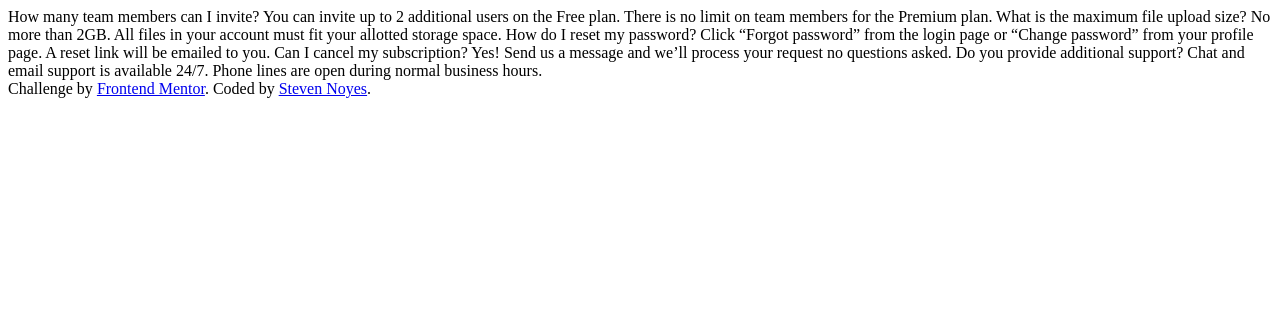
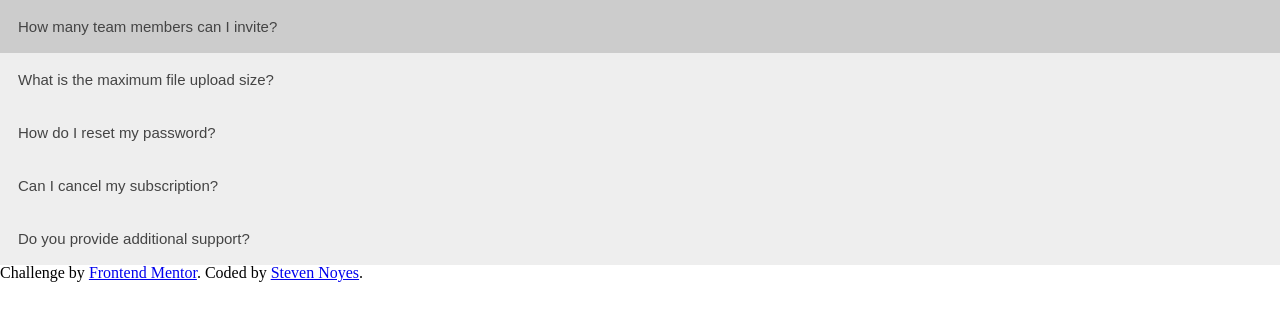
Before and after one commit to SteveNoyes/faqAccordionCard, a plain HTML site: page index.html in a window 1280 px wide. Drawn offline with Linux system fonts and the light colour scheme.

Commit message:
accordion basics

```diff
--- a/build/style.scss
+++ b/build/style.scss
@@ -1,12 +1,6 @@
-// font-family: 'Kumbh Sans', sans-serif, monospace;
-
-// font-size: 12px;
-
-/*
-Breakpoints
-- Mobile: 375px
-- Desktop: 1440px
-*/
+// Breakpoints
+// - Mobile: 375px
+// - Desktop: 1440px
 
 // Color Variables
 
@@ -25,3 +19,32 @@ Breakpoints
     // Dividers
   --light-grayish-blue: hsl(240, 5%, 91%);
 }
+
+body {
+  font-family: 'Kumbh Sans', sans-serif, monospace;
+  font-size: 12px;
+}
+
+.accordion {
+  background-color: #eee;
+  color: #444;
+  cursor: pointer;
+  padding: 18px;
+  width: 100%;
+  border: none;
+  text-align: left;
+  outline: none;
+  font-size: 15px;
+  transition: 0.4s;
+}
+
+.active, .accordion:hover {
+  background-color: #ccc;
+}
+
+.panel {
+  padding: 0 18px;
+  display: none;
+  background-color: white;
+  overflow: hidden;
+}
--- a/index.html
+++ b/index.html
@@ -5,29 +5,40 @@
   <meta name="viewport" content="width=device-width, initial-scale=1.0">
   <link rel="icon" type="image/png" sizes="32x32" href="./images/favicon-32x32.png">
   <title>FAQ Accordion Card</title>
+  <link rel="stylesheet" href="./source/reset.css">
   <link rel="stylesheet" href="./source/style.css">
 </head>
 <body>
-  How many team members can I invite?
-  You can invite up to 2 additional users on the Free plan. There is no limit on
-  team members for the Premium plan.
 
-  What is the maximum file upload size?
-  No more than 2GB. All files in your account must fit your allotted storage space.
+  <button class="accordion">How many team members can I invite?</button>
+  <div class="panel">
+    <p>You can invite up to 2 additional users on the Free plan. There is no limit on team members for the Premium plan.</p>
+  </div>
 
-  How do I reset my password?
-  Click “Forgot password” from the login page or “Change password” from your profile page.
-  A reset link will be emailed to you.
+  <button class="accordion">What is the maximum file upload size?</button>
+  <div class="panel">
+    <p>No more than 2GB. All files in your account must fit your allotted storage space.</p>
+  </div>
 
-  Can I cancel my subscription?
-  Yes! Send us a message and we’ll process your request no questions asked.
+  <button class="accordion">How do I reset my password?</button>
+  <div class="panel">
+    <p>Click “Forgot password” from the login page or “Change password” from your profile page.</p>
+    <p>A reset link will be emailed to you.</p>
+  </div>
 
-  Do you provide additional support?
-  Chat and email support is available 24/7. Phone lines are open during normal business hours.
+  <button class="accordion">Can I cancel my subscription?</button>
+  <div class="panel">
+    <p>Yes! Send us a message and we’ll process your request no questions asked.</p>
+  </div>
+
+  <button class="accordion">Do you provide additional support?</button>
+  <div class="panel">
+    <p>Chat and email support is available 24/7. Phone lines are open during normal business hours.</p>
+  </div>
 
   <div class="attribution">
     Challenge by <a href="https://www.frontendmentor.io?ref=challenge" target="_blank">Frontend Mentor</a>.
-    Coded by <a href="#">Steven Noyes</a>.
+    Coded by <a href="https://www.linkedin.com/in/steven-noyes/" target="_blank">Steven Noyes</a>.
   </div>
   <script src="script.js"></script>
 </body>
--- a/script.js
+++ b/script.js
@@ -0,0 +1,14 @@
+var acc = document.getElementsByClassName("accordion");
+var i;
+
+for (i = 0; i < acc.length; i++) {
+  acc[i].addEventListener("click", function() {
+    this.classList.toggle("active");
+    var panel = this.nextElementSibling;
+    if (panel.style.display === "block") {
+      panel.style.display = "none";
+    } else {
+      panel.style.display = "block";
+    }
+  });
+}
--- /dev/null
+++ b/source/reset.css
@@ -0,0 +1,48 @@
+/* http://meyerweb.com/eric/tools/css/reset/
+   v2.0 | 20110126
+   License: none (public domain)
+*/
+
+html, body, div, span, applet, object, iframe,
+h1, h2, h3, h4, h5, h6, p, blockquote, pre,
+a, abbr, acronym, address, big, cite, code,
+del, dfn, em, img, ins, kbd, q, s, samp,
+small, strike, strong, sub, sup, tt, var,
+b, u, i, center,
+dl, dt, dd, ol, ul, li,
+fieldset, form, label, legend,
+table, caption, tbody, tfoot, thead, tr, th, td,
+article, aside, canvas, details, embed,
+figure, figcaption, footer, header, hgroup,
+menu, nav, output, ruby, section, summary,
+time, mark, audio, video {
+	margin: 0;
+	padding: 0;
+	border: 0;
+	font-size: 100%;
+	font: inherit;
+	vertical-align: baseline;
+}
+/* HTML5 display-role reset for older browsers */
+article, aside, details, figcaption, figure,
+footer, header, hgroup, menu, nav, section {
+	display: block;
+}
+body {
+	line-height: 1;
+}
+ol, ul {
+	list-style: none;
+}
+blockquote, q {
+	quotes: none;
+}
+blockquote:before, blockquote:after,
+q:before, q:after {
+	content: '';
+	content: none;
+}
+table {
+	border-collapse: collapse;
+	border-spacing: 0;
+}
--- a/source/style.css
+++ b/source/style.css
@@ -0,0 +1,35 @@
+:root {
+  --very-dark-desaturated-blue: hsl(238, 29%, 16%);
+  --soft-red: hsl(14, 88%, 65%);
+  --soft-violet: hsl(273, 75%, 66%);
+  --soft-blue: hsl(240, 73%, 65%);
+  --very-dark-grayish-blue: hsl(237, 12%, 33%);
+  --dark-grayish-blue: hsl(240, 6%, 50%);
+  --light-grayish-blue: hsl(240, 5%, 91%);
+}
+
+.accordion {
+  background-color: #eee;
+  color: #444;
+  cursor: pointer;
+  padding: 18px;
+  width: 100%;
+  border: none;
+  text-align: left;
+  outline: none;
+  font-size: 15px;
+  transition: 0.4s;
+}
+
+.active, .accordion:hover {
+  background-color: #ccc;
+}
+
+.panel {
+  padding: 0 18px;
+  display: none;
+  background-color: white;
+  overflow: hidden;
+}
+
+/*# sourceMappingURL=style.css.map */
```
Also changed, not shown: 2 other files.
